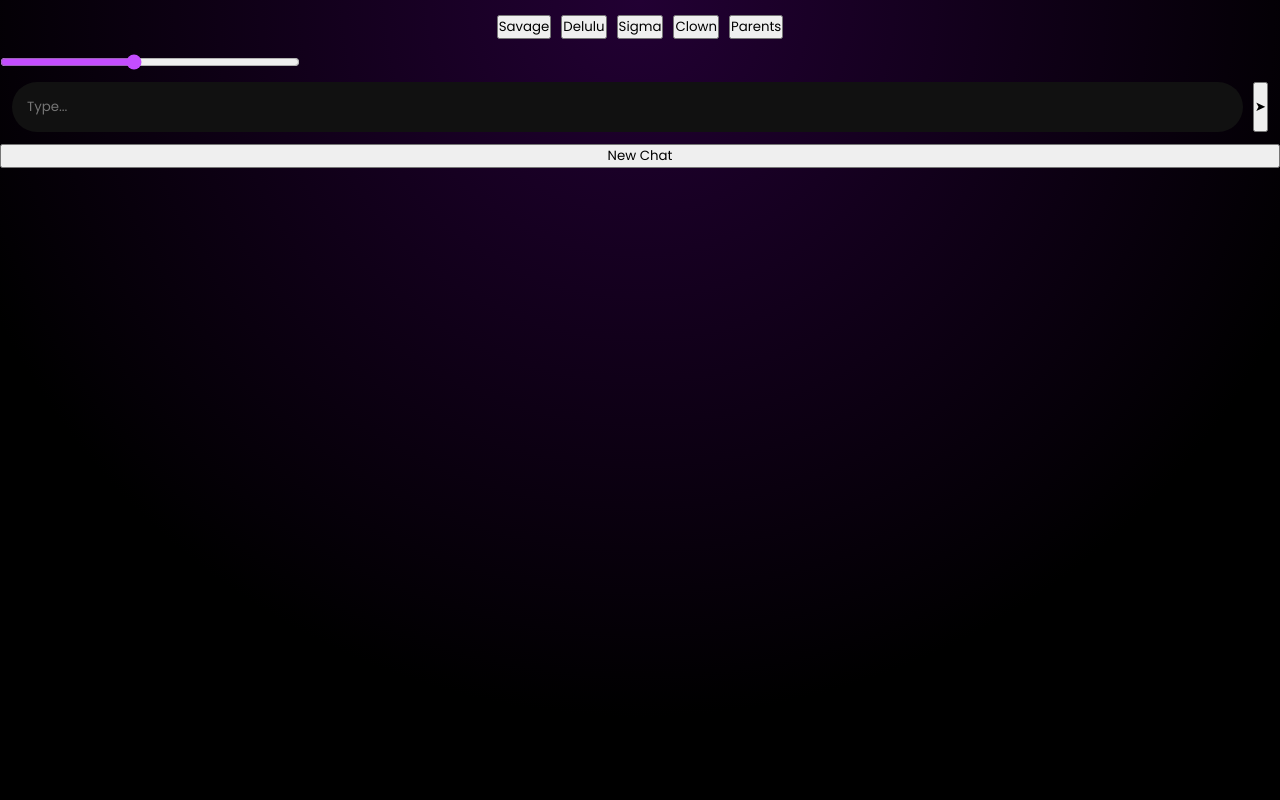
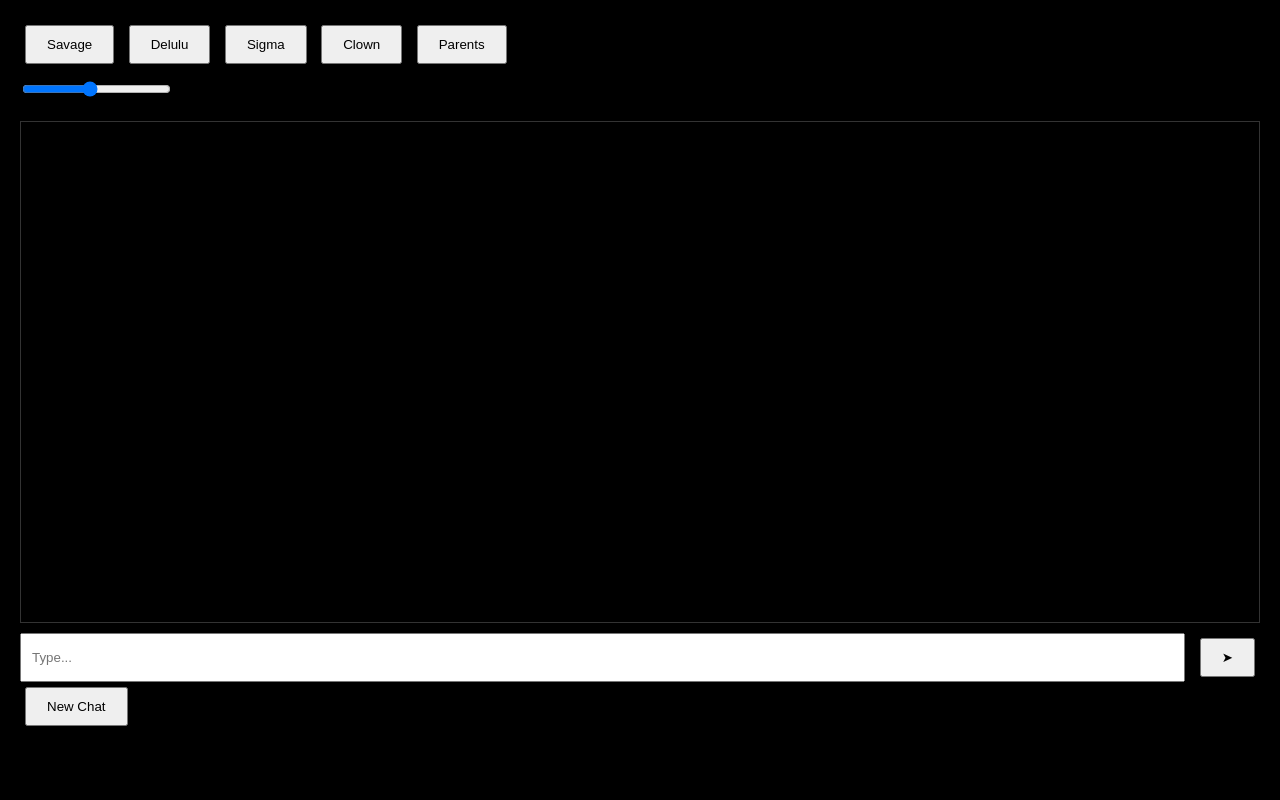
Before and after one commit to tanvipatel-16/CookedGPT, a Flask app: page /chatpage in a window 1280 px wide. Run offline with Flask 3, Linux system fonts and the light colour scheme.

Commit message:
Refactor CSS for improved styling and layout

```diff
--- a/static/style.css
+++ b/static/style.css
@@ -1,233 +1,46 @@
-
-@import url('https://fonts.googleapis.com/css2?family=Orbitron:wght@500;700&family=Poppins:wght@300;400;500;600&display=swap');
-
-* {
-    margin: 0;
-    padding: 0;
-    box-sizing: border-box;
-    font-family: 'Poppins', sans-serif;
+body{
+    margin:0;
+    font-family:Arial;
+    background:black;
+    color:white;
 }
 
-body {
-    background: black;
-    color: white;
-    overflow-x: hidden;
+.hero{
+    height:100vh;
+    display:flex;
+    flex-direction:column;
+    justify-content:center;
+    align-items:center;
 }
 
-/* =========================
-   LANDING PAGE (INDEX)
-========================= */
-
-.hero {
-    height: 100vh;
-    display: flex;
-    flex-direction: column;
-    justify-content: center;
-    align-items: center;
-    position: relative;
-    background: radial-gradient(circle at center, #2b0050 0%, #000 70%);
+.cooker{
+    width:200px;
 }
 
-.hero-overlay {
-    position: absolute;
-    width: 100%;
-    height: 100%;
-    background: rgba(0,0,0,0.3);
+button{
+    padding:10px 20px;
+    margin:5px;
+    cursor:pointer;
 }
 
-.cooker {
-    width: 320px;
-    z-index: 2;
-    animation: float 3s ease-in-out infinite;
-    filter: drop-shadow(0 0 40px #b026ff);
-    opacity: 0.95;
+.chat-container{
+    padding:20px;
 }
 
-.hero h1 {
-    z-index: 2;
-    font-size: 80px;
-    font-family: 'Orbitron', sans-serif;
-    color: #d580ff;
-    letter-spacing: 5px;
-    text-shadow: 0 0 25px #a020f0;
+#chatBox{
+    height:60vh;
+    overflow-y:auto;
+    border:1px solid #333;
+    margin:10px 0;
+    padding:10px;
 }
 
-.tagline {
-    z-index: 2;
-    margin-top: 10px;
-    color: #aaa;
-    letter-spacing: 3px;
-    text-align: center;
+.input-area{
+    display:flex;
+    gap:10px;
 }
 
-.enter-btn {
-    margin-top: 35px;
-    z-index: 2;
-    padding: 16px 55px;
-    border-radius: 50px;
-    border: 2px solid #b026ff;
-    background: transparent;
-    color: white;
-    font-size: 20px;
-    cursor: pointer;
-    transition: 0.3s;
-    box-shadow: 0 0 20px #a020f0;
+input{
+    flex:1;
+    padding:10px;
 }
-
-.enter-btn:hover {
-    background: #a020f0;
-    transform: scale(1.05);
-}
-
-.warning-box {
-    margin-top: 25px;
-    padding: 10px 25px;
-    border: 1px solid #a020f0;
-    border-radius: 30px;
-    color: #b266ff;
-}
-
-/* =========================
-   CHAT PAGE
-========================= */
-
-.chat-container {
-    height: 100vh;
-    display: flex;
-    flex-direction: column;
-    background: radial-gradient(circle at top, #220033 0%, #000 70%);
-}
-
-/* TOP BAR */
-.top-bar {
-    display: flex;
-    justify-content: space-between;
-    padding: 18px;
-    border-bottom: 1px solid rgba(255,255,255,0.08);
-}
-
-.top-bar h1 {
-    font-family: 'Orbitron', sans-serif;
-    color: #c060ff;
-}
-
-#currentMood {
-    background: #111;
-    padding: 10px 20px;
-    border-radius: 30px;
-}
-
-/* MOODS */
-.moods {
-    display: flex;
-    justify-content: center;
-    flex-wrap: wrap;
-    gap: 10px;
-    padding: 15px;
-}
-
-.mood-btn {
-    padding: 10px 18px;
-    border-radius: 25px;
-    border: 1px solid rgba(255,255,255,0.1);
-    background: #111;
-    color: white;
-    cursor: pointer;
-    transition: 0.3s;
-}
-
-.mood-btn:hover {
-    background: #a020f0;
-}
-
-.mood-btn.active {
-    background: linear-gradient(45deg, #c44dff, #7d2cff);
-}
-
-/* INTENSITY */
-.intensity-box {
-    text-align: center;
-    padding: 10px;
-}
-
-input[type="range"] {
-    width: 300px;
-    accent-color: #c44dff;
-}
-
-/* CHAT BOX */
-.chat-box {
-    flex: 1;
-    overflow-y: auto;
-    padding: 20px;
-    display: flex;
-    flex-direction: column;
-    gap: 15px;
-}
-
-.user-message {
-    align-self: flex-end;
-    background: linear-gradient(45deg, #c44dff, #7d2cff);
-    padding: 12px 18px;
-    border-radius: 20px 20px 0 20px;
-    max-width: 70%;
-}
-
-.ai-message {
-    align-self: flex-start;
-    background: #111;
-    padding: 12px 18px;
-    border-radius: 20px 20px 20px 0;
-    max-width: 70%;
-}
-
-/* INPUT */
-.input-area {
-    display: flex;
-    padding: 12px;
-    gap: 10px;
-}
-
-#userInput {
-    flex: 1;
-    padding: 15px;
-    border-radius: 30px;
-    border: none;
-    outline: none;
-    background: #111;
-    color: white;
-}
-
-#sendButton {
-    width: 50px;
-    height: 50px;
-    border-radius: 50%;
-    border: none;
-    background: linear-gradient(45deg, #c44dff, #7d2cff);
-    color: white;
-    cursor: pointer;
-}
-
-/* ANIMATION */
-@keyframes float {
-    0% { transform: translateY(0); }
-    50% { transform: translateY(-15px); }
-    100% { transform: translateY(0); }
-}
-
-/* MOBILE */
-@media (max-width: 768px) {
-
-    .hero h1 {
-        font-size: 40px;
-        text-align: center;
-    }
-
-    .cooker {
-        width: 220px;
-    }
-
-    input[type="range"] {
-        width: 90%;
-    }
-}
```
